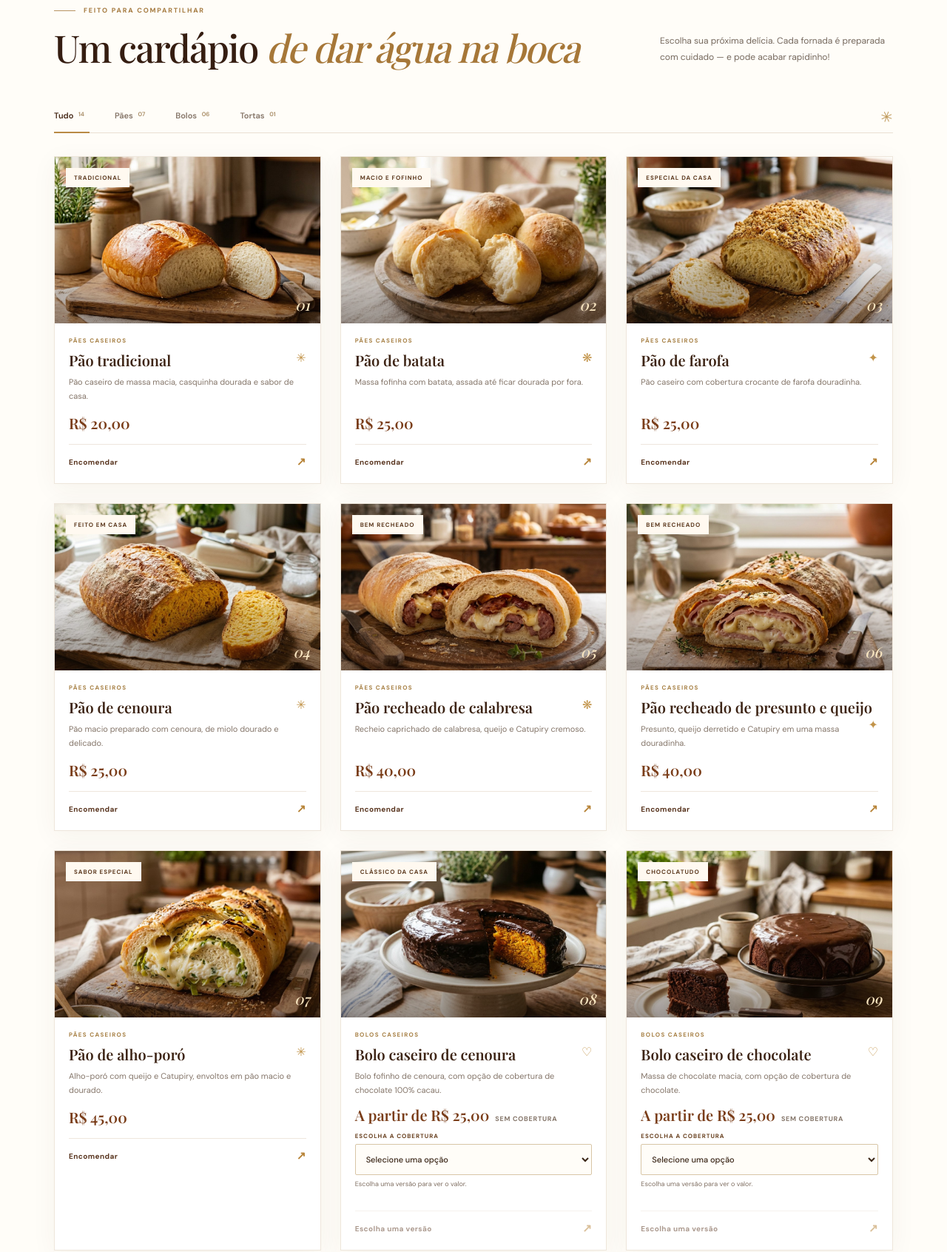
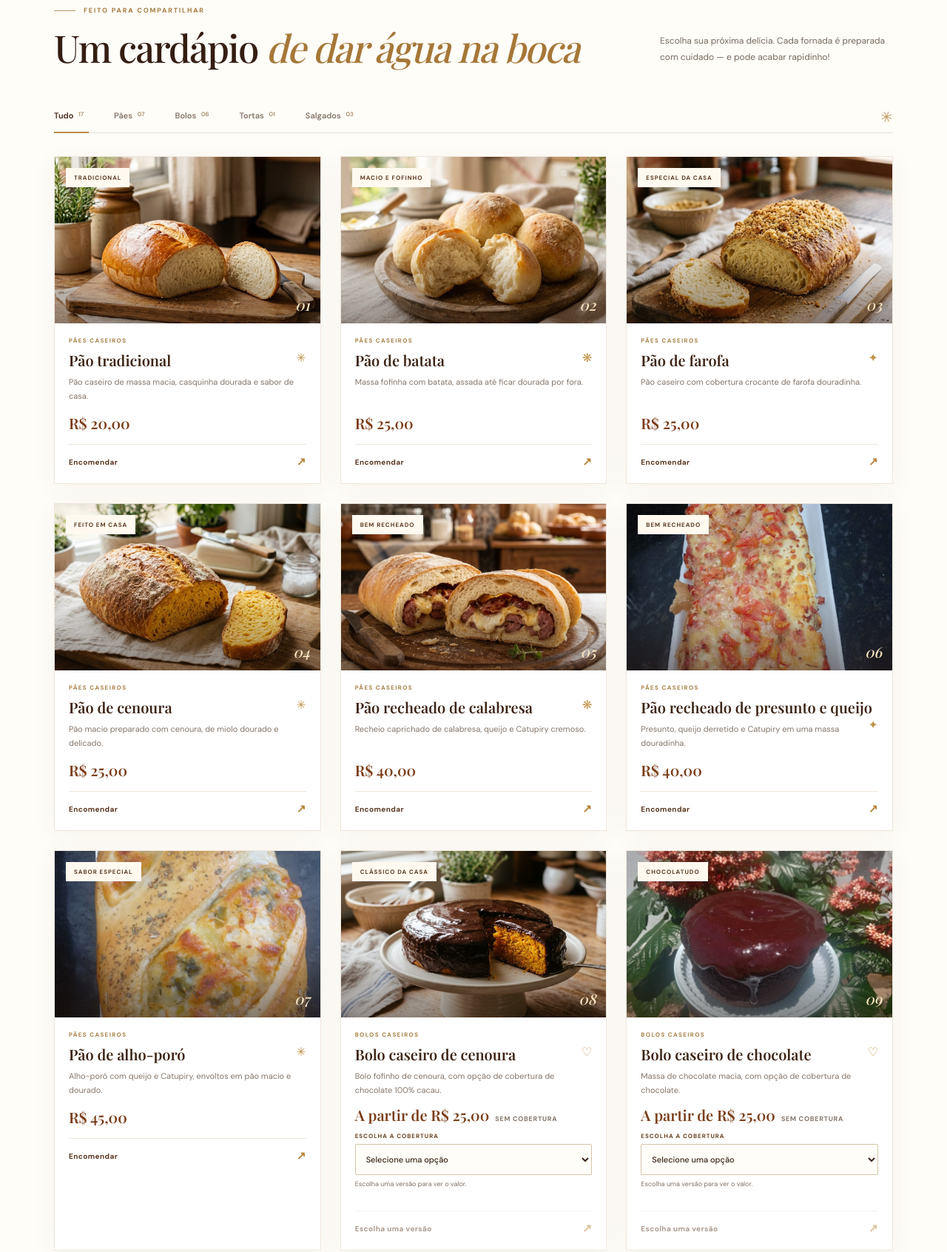
Before and after one commit to nemiasreisdesouza-hash/padaria-claudia01, a plain HTML site: page index.html in a window 1280 px wide. Shown: the part 980-2672 px from the top of the page at 74% size. Drawn offline with nearby package versions, Linux system fonts and the light colour scheme; a web font is replaced by a local one.

Commit message:
Add catalog photos and party snacks
Co-authored-by: arena-agent <297053741+arena-agent@users.noreply.github.com>

```diff
--- a/app.js
+++ b/app.js
@@ -3,6 +3,7 @@ const categoryNames = {
   paes: 'PÃES CASEIROS',
   bolos: 'BOLOS CASEIROS',
   tortas: 'TORTAS CASEIRAS',
+  salgados: 'SALGADOS DA CASA',
 };
 
 const products = [
@@ -11,8 +12,8 @@ const products = [
   { name: 'Pão de farofa', category: 'paes', description: 'Pão caseiro com cobertura crocante de farofa douradinha.', image: 'public/images/pao-farofa.jpg', tag: 'Especial da casa', icon: '✦', price: 'R$ 25,00' },
   { name: 'Pão de cenoura', category: 'paes', description: 'Pão macio preparado com cenoura, de miolo dourado e delicado.', image: 'public/images/pao-cenoura.jpg', tag: 'Feito em casa', icon: '✳', price: 'R$ 25,00' },
   { name: 'Pão recheado de calabresa', category: 'paes', description: 'Recheio caprichado de calabresa, queijo e Catupiry cremoso.', image: 'public/images/pao-calabresa-queijo-catupiry.jpg', tag: 'Bem recheado', icon: '❋', price: 'R$ 40,00' },
-  { name: 'Pão recheado de presunto e queijo', category: 'paes', description: 'Presunto, queijo derretido e Catupiry em uma massa douradinha.', image: 'public/images/pao-presunto-queijo-catupiry.jpg', tag: 'Bem recheado', icon: '✦', price: 'R$ 40,00' },
-  { name: 'Pão de alho-poró', category: 'paes', description: 'Alho-poró com queijo e Catupiry, envoltos em pão macio e dourado.', image: 'public/images/pao-alho-poro-catupiry.jpg', tag: 'Sabor especial', icon: '✳', price: 'R$ 45,00' },
+  { name: 'Pão recheado de presunto e queijo', category: 'paes', description: 'Presunto, queijo derretido e Catupiry em uma massa douradinha.', image: 'public/images/pao-presunto-queijo-cliente.jpg', tag: 'Bem recheado', icon: '✦', price: 'R$ 40,00' },
+  { name: 'Pão de alho-poró', category: 'paes', description: 'Alho-poró com queijo e Catupiry, envoltos em pão macio e dourado.', image: 'public/images/pao-recheado-alho-poro-cliente.jpg', tag: 'Sabor especial', icon: '✳', price: 'R$ 45,00' },
   {
     name: 'Bolo caseiro de cenoura', category: 'bolos', description: 'Bolo fofinho de cenoura, com opção de cobertura de chocolate 100% cacau.', image: 'public/images/bolo-cenoura-cacau.jpg', tag: 'Clássico da casa', icon: '♡',
     options: [
@@ -21,21 +22,21 @@ const products = [
     ],
   },
   {
-    name: 'Bolo caseiro de chocolate', category: 'bolos', description: 'Massa de chocolate macia, com opção de cobertura de chocolate.', image: 'public/images/bolo-chocolate.jpg', tag: 'Chocolatudo', icon: '♡',
+    name: 'Bolo caseiro de chocolate', category: 'bolos', description: 'Massa de chocolate macia, com opção de cobertura de chocolate.', image: 'public/images/bolo-chocolate-cliente.jpg', tag: 'Chocolatudo', icon: '♡',
     options: [
       { name: 'Sem cobertura', price: 'R$ 25,00', detail: 'Bolo de chocolate sem cobertura.' },
       { name: 'Com cobertura de chocolate', price: 'R$ 30,00', detail: 'Cobertura cremosa de chocolate.' },
     ],
   },
   {
-    name: 'Bolo caseiro de laranja', category: 'bolos', description: 'Bolo cítrico e macio, com opção de mousse de laranja.', image: 'public/images/bolo-laranja-mousse.jpg', tag: 'Cítrico e leve', icon: '✿',
+    name: 'Bolo caseiro de laranja', category: 'bolos', description: 'Bolo cítrico e macio, com opção de mousse de laranja.', image: 'public/images/bolo-laranja-cliente.jpg', tag: 'Cítrico e leve', icon: '✿',
     options: [
       { name: 'Sem cobertura', price: 'R$ 25,00', detail: 'Bolo de laranja sem cobertura.' },
       { name: 'Com mousse de laranja', price: 'R$ 30,00', detail: 'Cobertura de mousse de laranja.' },
     ],
   },
   {
-    name: 'Bolo caseiro de limão', category: 'bolos', description: 'Massa leve de limão, com opção de mousse feita com a fruta.', image: 'public/images/bolo-laranja-mousse.jpg', tag: 'Receita cítrica', icon: '✿',
+    name: 'Bolo caseiro de limão', category: 'bolos', description: 'Massa leve de limão, com opção de mousse feita com a fruta.', image: 'public/images/bolo-limao-cliente.jpg', tag: 'Receita cítrica', icon: '✿',
     options: [
       { name: 'Sem cobertura', price: 'R$ 25,00', detail: 'Bolo de limão sem cobertura.' },
       { name: 'Com mousse de limão', price: 'R$ 30,00', detail: 'Cobertura de mousse da fruta.' },
@@ -55,7 +56,16 @@ const products = [
       { name: 'Com cobertura de chocolate', price: 'R$ 30,00', detail: 'Cobertura de chocolate sobre o bolo formigueiro.' },
     ],
   },
-  { name: 'Torta de pão de forma com frango', category: 'tortas', description: 'Torta caseira de pão de forma com recheio de frango e geleia de morango.', image: 'public/images/pao-presunto-queijo-catupiry.jpg', tag: 'Receita especial', icon: '✿', price: 'R$ 55,00' },
+  { name: 'Torta de pão de forma com frango', category: 'tortas', description: 'Torta caseira de pão de forma com recheio de frango, coberta com batata palha.', image: 'public/images/torta-pao-forma-cliente.jpg', tag: 'Receita especial', icon: '✿', price: 'R$ 55,00' },
+  {
+    name: 'Cento de salgados de festa', category: 'salgados', description: 'Coxinha de frango, pastel de queijo e presunto, bolinha de queijo, croquete de milho, kibe, enroladinho de salsicha e coxinha de calabresa com queijo.', image: 'public/images/cento-salgadinhos-cliente.jpg', tag: 'Para compartilhar', icon: '✦', optionsLabel: 'Escolha o preparo', priceSummary: 'R$ 60,00 a R$ 70,00',
+    options: [
+      { name: 'Cento frito', price: 'R$ 70,00', detail: 'Cento de salgados entregue frito.' },
+      { name: 'Cento sem fritar', price: 'R$ 60,00', detail: 'Cento de salgados entregue sem fritar.' },
+    ],
+  },
+  { name: 'Empadinha de frango', category: 'salgados', description: 'Empadinha de frango, com massa delicada e douradinha.', image: 'public/images/salgados.jpg', tag: 'Feita em casa', icon: '♡', price: 'R$ 4,99' },
+  { name: 'Quiche média', category: 'salgados', description: 'Quiche média caseira, assada até ficar douradinha.', image: 'public/images/quiche-media-cliente.jpg', tag: 'Receita especial', icon: '✿', price: 'R$ 30,00' },
 ];
 
 const grid = document.querySelector('#product-grid');
@@ -77,7 +87,7 @@ function renderProducts(category = 'todos') {
         <p class="option-detail" id="product-option-detail-${productIndex}" aria-live="polite">Escolha uma versão para ver o valor.</p>
       </div>` : '';
     const priceMarkup = hasOptions
-      ? '<div class="product-price"><strong>A partir de R$ 25,00</strong><span>sem cobertura</span></div>'
+      ? `<div class="product-price"><strong>${product.priceSummary || 'A partir de R$ 25,00'}</strong>${product.priceSummary ? '' : '<span>sem cobertura</span>'}</div>`
       : `<div class="product-price"><strong>${product.price}</strong></div>`;
     const orderMarkup = hasOptions
       ? '<a class="product-order product-order-disabled" href="#" aria-disabled="true" tabindex="-1">Escolha uma versão <span>↗</span></a>'
--- a/index.html
+++ b/index.html
@@ -46,10 +46,11 @@
         <p>Escolha sua próxima delícia. Cada fornada é preparada com cuidado — e pode acabar rapidinho!</p>
       </div>
       <div class="category-tabs" role="tablist" aria-label="Categorias do cardápio">
-        <button class="category-tab active" role="tab" aria-selected="true" data-category="todos">Tudo <span>14</span></button>
+        <button class="category-tab active" role="tab" aria-selected="true" data-category="todos">Tudo <span>17</span></button>
         <button class="category-tab" role="tab" aria-selected="false" data-category="paes">Pães <span>07</span></button>
         <button class="category-tab" role="tab" aria-selected="false" data-category="bolos">Bolos <span>06</span></button>
         <button class="category-tab" role="tab" aria-selected="false" data-category="tortas">Tortas <span>01</span></button>
+        <button class="category-tab" role="tab" aria-selected="false" data-category="salgados">Salgados <span>03</span></button>
         <span class="tab-decoration">✳</span>
       </div>
       <div class="product-grid" id="product-grid"></div>
```
Also changed, not shown: public/images/bolo-chocolate-cliente.jpg (added), public/images/bolo-laranja-cliente.jpg (added), public/images/bolo-limao-cliente.jpg (added), public/images/cento-salgadinhos-cliente.jpg (added), public/images/pao-presunto-queijo-cliente.jpg (added), public/images/pao-recheado-alho-poro-cliente.jpg (added), public/images/quiche-media-cliente.jpg (added), public/images/torta-pao-forma-cliente.jpg (added), 1 other file.
